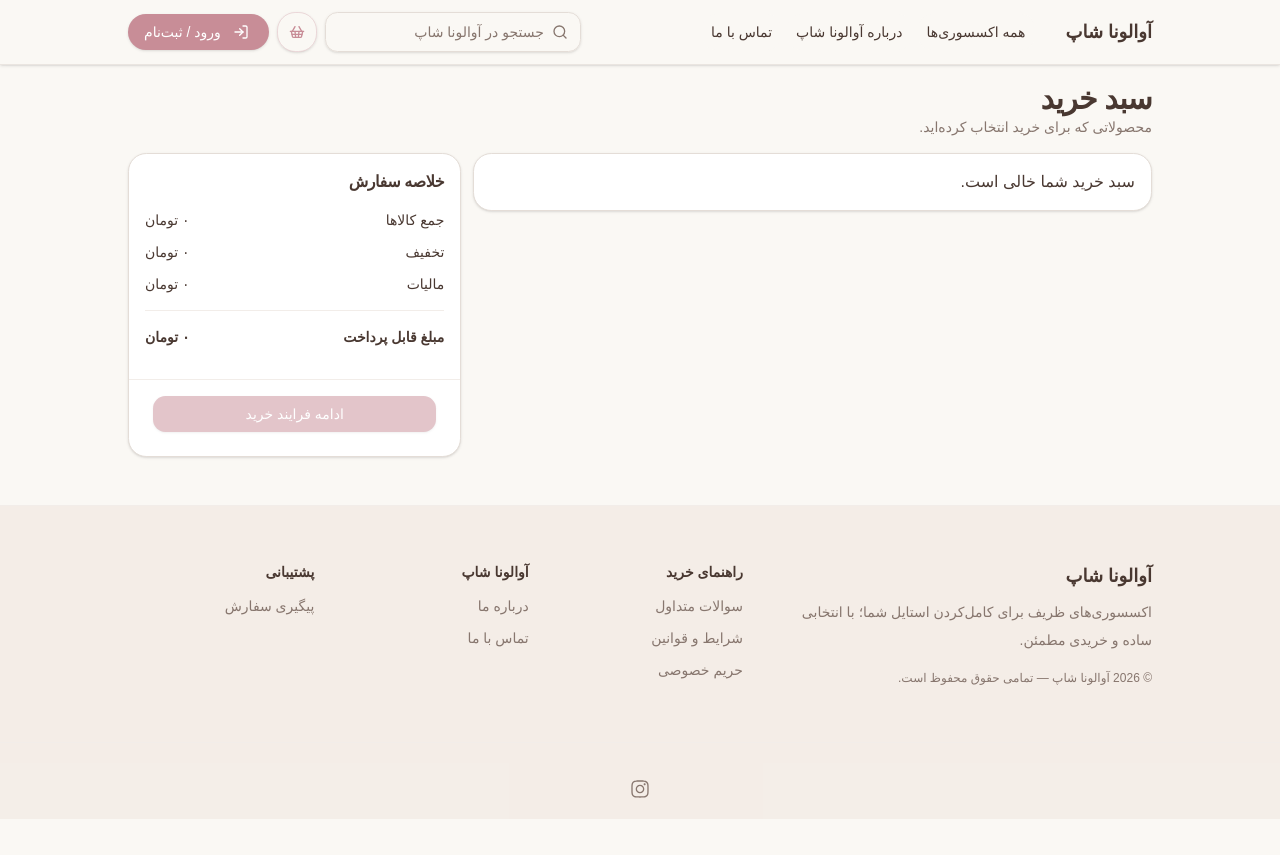
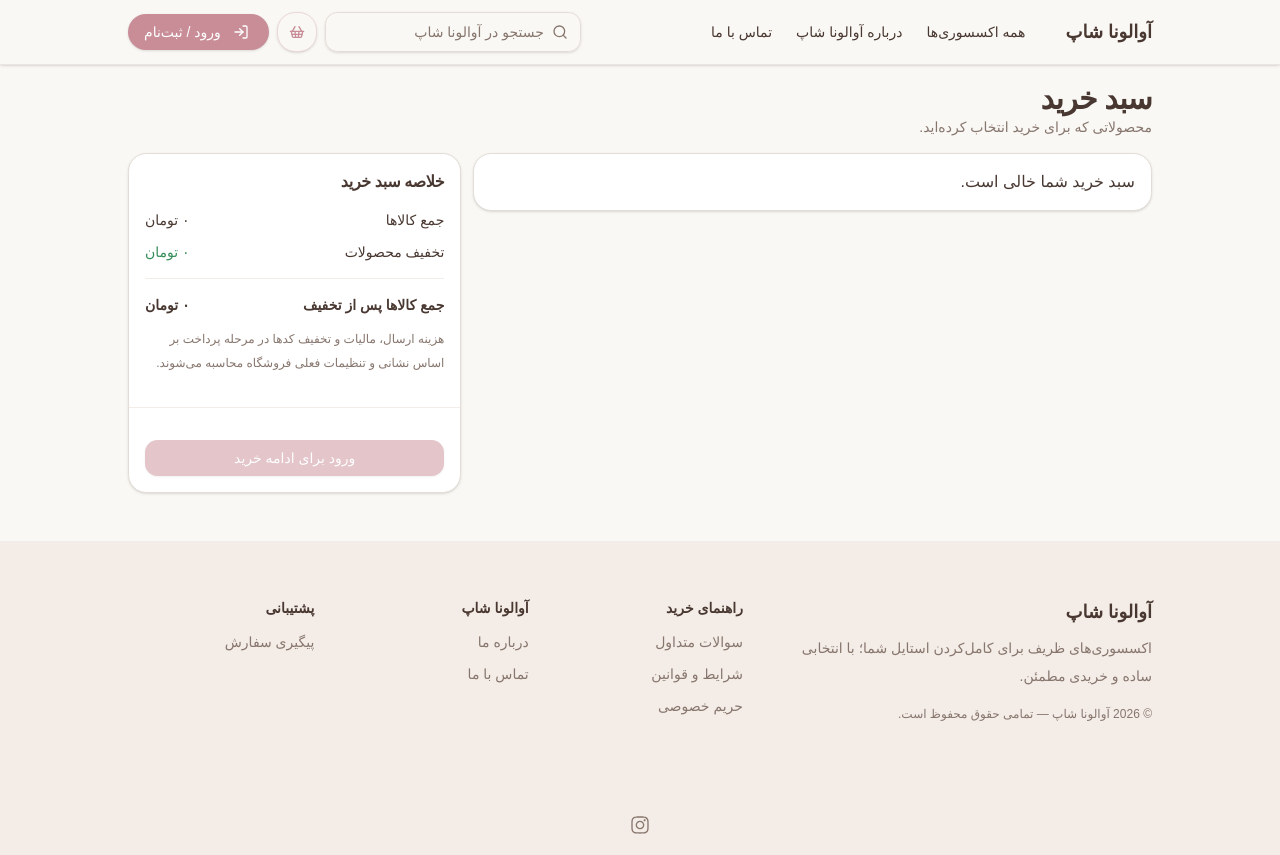
Before and after one commit to MahdiEbrp/avaluashop, a Next.js app: page /cart in a window 1280 px wide. Before the commit the page ends 819 px from the top, so only its background shows below. Built offline with nearby package versions, Linux system fonts and the light colour scheme; a web font is replaced by a local one.

Commit message:
feat(cart): show accurate pre-checkout totals

```diff
--- a/src/app/(store)/(routes)/cart/components/receipt.tsx
+++ b/src/app/(store)/(routes)/cart/components/receipt.tsx
@@ -9,71 +9,54 @@ import { useCartContext } from '@/state/Cart'
 import Link from 'next/link'
 
 const toman = new Intl.NumberFormat('fa-IR')
-const formatPrice = (value: string) => `${toman.format(Number(value))} تومان`
+const formatPrice = (value: number) => `${toman.format(Math.round(value))} تومان`
 
 export function Receipt() {
    const { authenticated } = useAuthenticated()
    const { loading, cart } = useCartContext()
+   const items = isVariableValid(cart?.items) ? cart.items : []
 
-   function calculatePayableCost() {
-      let totalAmount = 0
-      let discountAmount = 0
-
-      if (isVariableValid(cart?.items)) {
-         for (const item of cart?.items) {
-            totalAmount += item?.count * item?.product?.price
-            discountAmount += item?.count * item?.product?.discount
-         }
-      }
-
-      const afterDiscountAmount = totalAmount - discountAmount
-      const taxAmount = afterDiscountAmount * 0.09
-      const payableAmount = afterDiscountAmount + taxAmount
-
-      return {
-         totalAmount: totalAmount.toFixed(0),
-         discountAmount: discountAmount.toFixed(0),
-         taxAmount: taxAmount.toFixed(0),
-         payableAmount: payableAmount.toFixed(0),
-      }
-   }
-
-   const totals = calculatePayableCost()
+   const subtotal = items.reduce(
+      (total, item) => total + item.count * (item.product?.price ?? 0),
+      0
+   )
+   const productDiscount = items.reduce(
+      (total, item) => total + item.count * (item.product?.discount ?? 0),
+      0
+   )
+   const payableBeforeShippingAndTax = Math.max(0, subtotal - productDiscount)
+   const hasItems = items.length > 0
 
    return (
       <Card variant={loading ? 'loading' : 'default'} dir="rtl">
          <CardHeader className="p-4 pb-0">
-            <h2 className="font-bold tracking-tight">خلاصه سفارش</h2>
+            <h2 className="font-bold tracking-tight">خلاصه سبد خرید</h2>
          </CardHeader>
          <CardContent className="p-4">
             <div className="space-y-3 text-sm">
                <div className="flex justify-between gap-3">
                   <p>جمع کالاها</p>
-                  <h3>{formatPrice(totals.totalAmount)}</h3>
+                  <span>{formatPrice(subtotal)}</span>
                </div>
                <div className="flex justify-between gap-3">
-                  <p>تخفیف</p>
-                  <h3>{formatPrice(totals.discountAmount)}</h3>
-               </div>
-               <div className="flex justify-between gap-3">
-                  <p>مالیات</p>
-                  <h3>{formatPrice(totals.taxAmount)}</h3>
+                  <p>تخفیف محصولات</p>
+                  <span className="text-success">{formatPrice(productDiscount)}</span>
                </div>
             </div>
             <Separator className="my-4" />
             <div className="flex justify-between gap-3 text-sm font-bold">
-               <p>مبلغ قابل پرداخت</p>
-               <h3>{formatPrice(totals.payableAmount)}</h3>
+               <p>جمع کالاها پس از تخفیف</p>
+               <span>{formatPrice(payableBeforeShippingAndTax)}</span>
             </div>
+            <p className="mt-3 text-xs leading-6 text-muted-foreground">
+               هزینه ارسال، مالیات و تخفیف کدها در مرحله پرداخت بر اساس نشانی و تنظیمات فعلی فروشگاه محاسبه می‌شوند.
+            </p>
          </CardContent>
          <Separator />
-         <CardFooter>
+         <CardFooter className="p-4">
             <Link href={authenticated ? '/checkout' : '/login'} className="w-full">
-               <Button
-                  disabled={!isVariableValid(cart?.items) || cart.items.length === 0}
-                  className="w-full"
-               >
-                  ادامه فرایند خرید
+               <Button disabled={loading || !hasItems} className="w-full">
+                  {authenticated ? 'ادامه و انتخاب روش ارسال' : 'ورود برای ادامه خرید'}
                </Button>
             </Link>
          </CardFooter>
```
